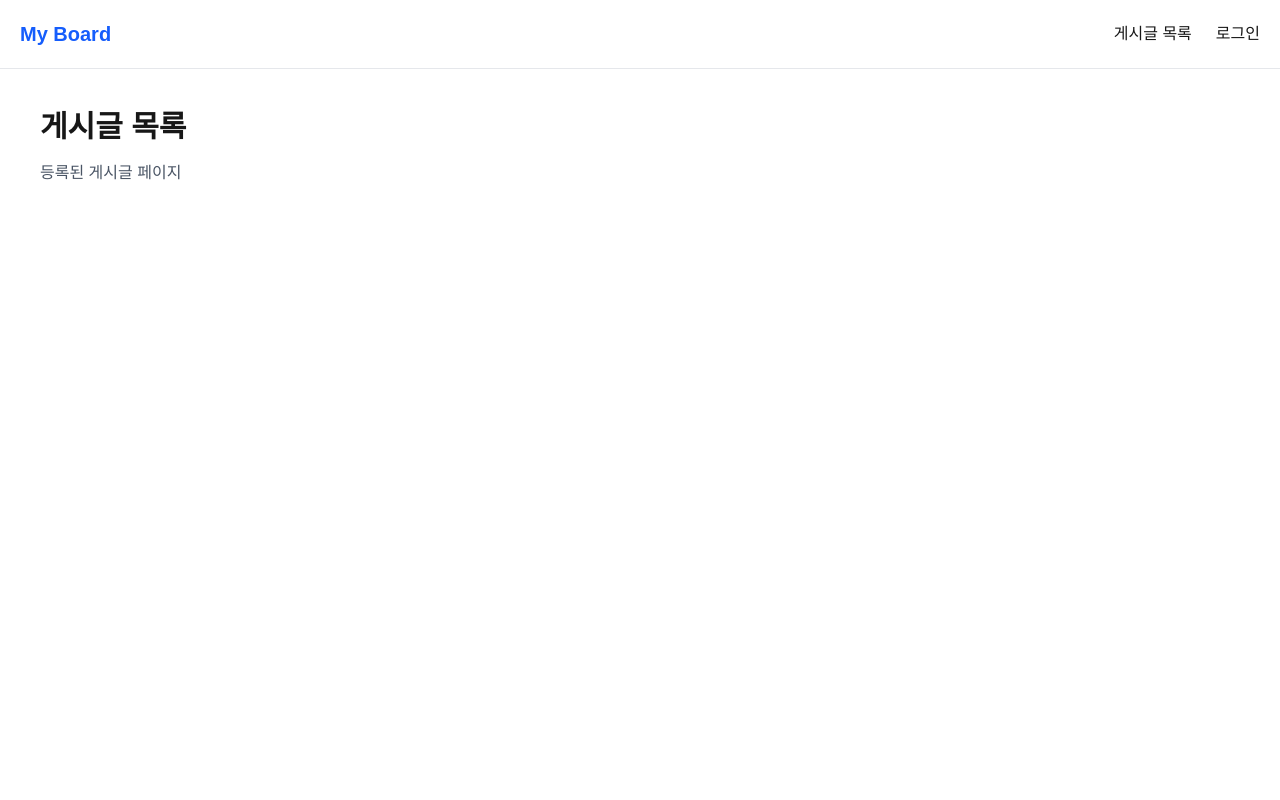
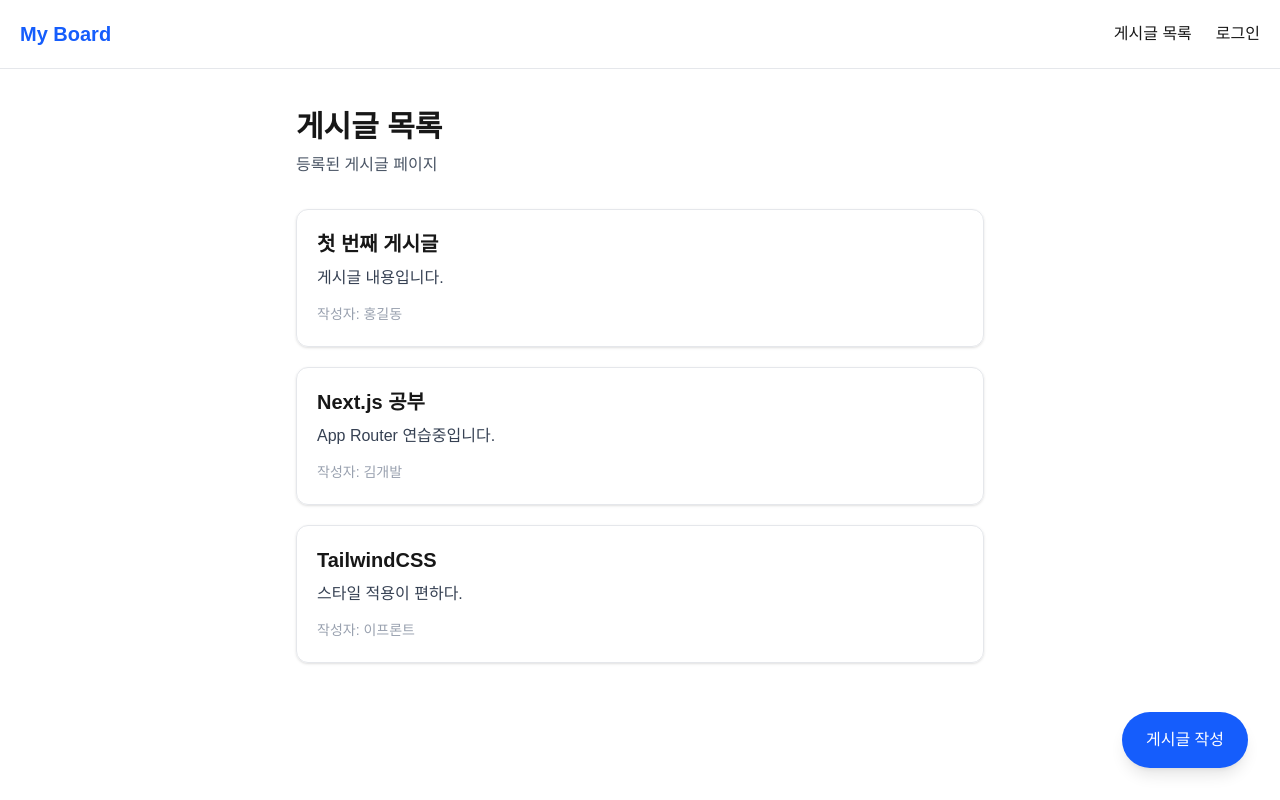
Before and after one commit to nam-pj/frontend-jh, a Next.js app: page /posts in a window 1280 px wide. Built offline with nearby package versions, Linux system fonts and the light colour scheme.

Commit message:
feat : 게시글 작성, 게시글 목록 페이지 생성

```diff
--- /dev/null
+++ b/app/posts/[id]/page.tsx
@@ -0,0 +1,23 @@
+interface Props {
+  params: Promise<{
+    id: string;
+  }>;
+}
+
+export default async function PostDetailPage({
+  params,
+}: Props) {
+  const { id } = await params;
+
+  return (
+    <div className="max-w-3xl mx-auto p-10">
+      <h1 className="text-3xl font-bold">
+        게시글 {id}
+      </h1>
+
+      <p className="mt-5 text-gray-600">
+        게시글 상세 페이지입니다.
+      </p>
+    </div>
+  );
+}
--- a/app/posts/page.tsx
+++ b/app/posts/page.tsx
@@ -1,10 +1,67 @@
+import Link from "next/link";
+
 export default function PostsPage() {
+  const posts = [
+    {
+      id: 1,
+      title: "첫 번째 게시글",
+      content: "게시글 내용입니다.",
+      author: "홍길동",
+    },
+    {
+      id: 2,
+      title: "Next.js 공부",
+      content: "App Router 연습중입니다.",
+      author: "김개발",
+    },
+    {
+      id: 3,
+      title: "TailwindCSS",
+      content: "스타일 적용이 편하다.",
+      author: "이프론트",
+    },
+  ];
+
   return (
-    <div className="p-10 flex flex-col gap-4">
-      <h1 className="text-3xl font-bold">게시글 목록</h1>
-      <p className="text-gray-600">
+    <div className="p-10 max-w-3xl mx-auto">
+      <h1 className="text-3xl font-bold mb-2">
+        게시글 목록
+      </h1>
+
+      <p className="text-gray-600 mb-8">
         등록된 게시글 페이지
       </p>
+
+      <div className="flex flex-col gap-5">
+        {posts.map((post) => (
+          <Link
+            key={post.id}
+            href={`/posts/${post.id}`}
+          >
+            <div className="border border-gray-200 rounded-xl p-5 shadow-sm hover:shadow-md hover:bg-gray-50 transition cursor-pointer">
+              <h2 className="text-xl font-semibold mb-2">
+                {post.title}
+              </h2>
+
+              <p className="text-gray-700 mb-3">
+                {post.content}
+              </p>
+
+              <span className="text-sm text-gray-400">
+                작성자: {post.author}
+              </span>
+            </div>
+          </Link>
+        ))}
+      </div>
+
+      {/* 글쓰기 버튼 */}
+      <Link
+        href="/posts/write"
+        className="fixed bottom-8 right-8 bg-blue-600 hover:bg-blue-700 text-white px-6 py-4 rounded-full shadow-lg transition"
+      >
+        게시글 작성
+      </Link>
     </div>
   );
 }
--- /dev/null
+++ b/app/posts/write/page.tsx
@@ -0,0 +1,58 @@
+"use client";
+
+import { useRouter } from "next/navigation";
+import { useState } from "react";
+
+export default function WritePage() {
+  const router = useRouter();
+
+  const [title, setTitle] = useState("");
+  const [content, setContent] = useState("");
+
+  const handleSubmit = () => {
+    const newPost = {
+      title,
+      content,
+    };
+
+    console.log(newPost);
+
+    alert("게시글 등록 완료!");
+
+    // 게시글 목록으로 이동
+    router.push("/posts");
+  };
+
+  return (
+    <div className="max-w-3xl mx-auto p-10">
+      <h1 className="text-3xl font-bold mb-8">
+        게시글 작성
+      </h1>
+
+      <div className="flex flex-col gap-5">
+        <input
+          type="text"
+          placeholder="제목을 입력하세요"
+          value={title}
+          onChange={(e) => setTitle(e.target.value)}
+          className="border border-gray-300 rounded-xl p-4"
+        />
+
+        <textarea
+          placeholder="내용을 입력하세요"
+          value={content}
+          onChange={(e) => setContent(e.target.value)}
+          rows={10}
+          className="border border-gray-300 rounded-xl p-4 resize-none"
+        />
+
+        <button
+          onClick={handleSubmit}
+          className="bg-blue-600 text-white py-4 rounded-xl"
+        >
+          게시글 등록
+        </button>
+      </div>
+    </div>
+  );
+}
```
